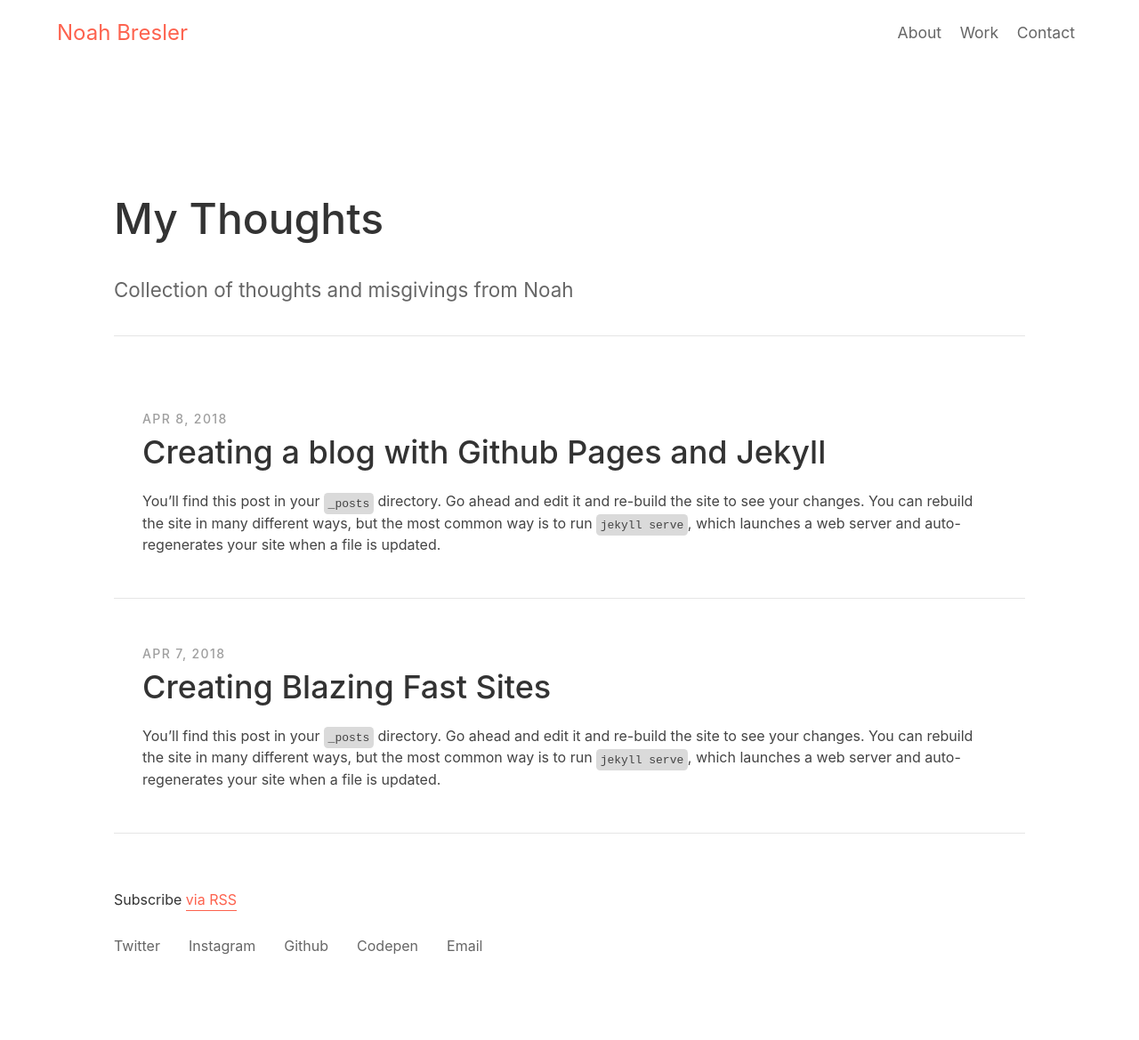
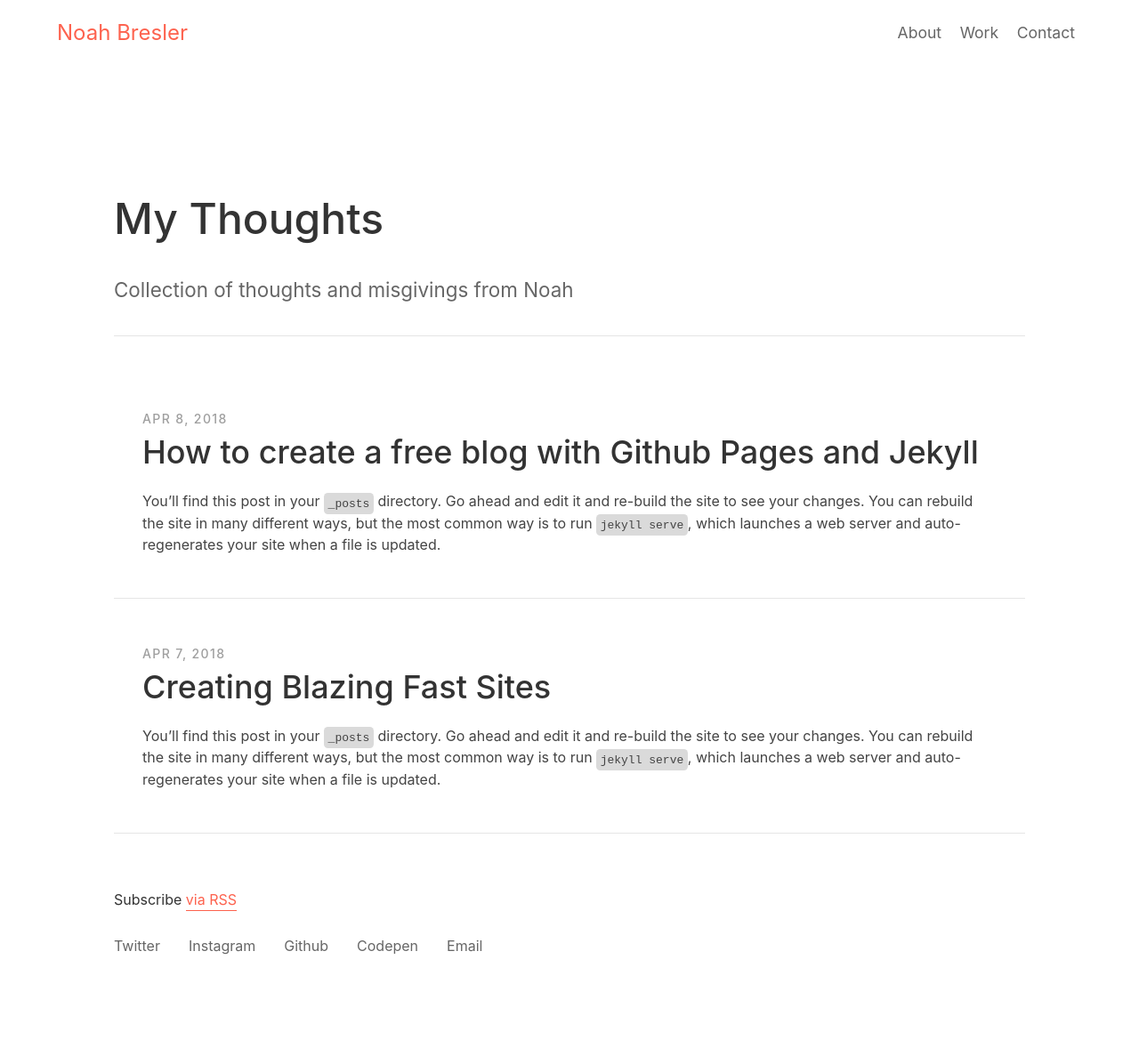
Before and after one commit to NoahBres/blog, a Jekyll site: the page built from index.html, in a window 1280 px wide. Shown: the whole page at 89% size. Built offline with Jekyll 4.4.1, drawn with Linux system fonts in a browser that asks for light colours.

Commit message:
Rename post

```diff
--- a/_posts/2018-04-07-creating-a-blog-with-github-pages-and-jekyll.md
+++ b/_posts/2018-04-07-how-to-create-a-free-blog-with-github-pages-and-jekyll.md
@@ -1,6 +1,6 @@
 ---
 layout: post
-title:  "Creating a blog with Github Pages and Jekyll"
+title:  "How to create a free blog with Github Pages and Jekyll"
 date:   2018-04-07 19:26:39 -0500
 categories: jekyll github-pages tutorial
 ---
```
